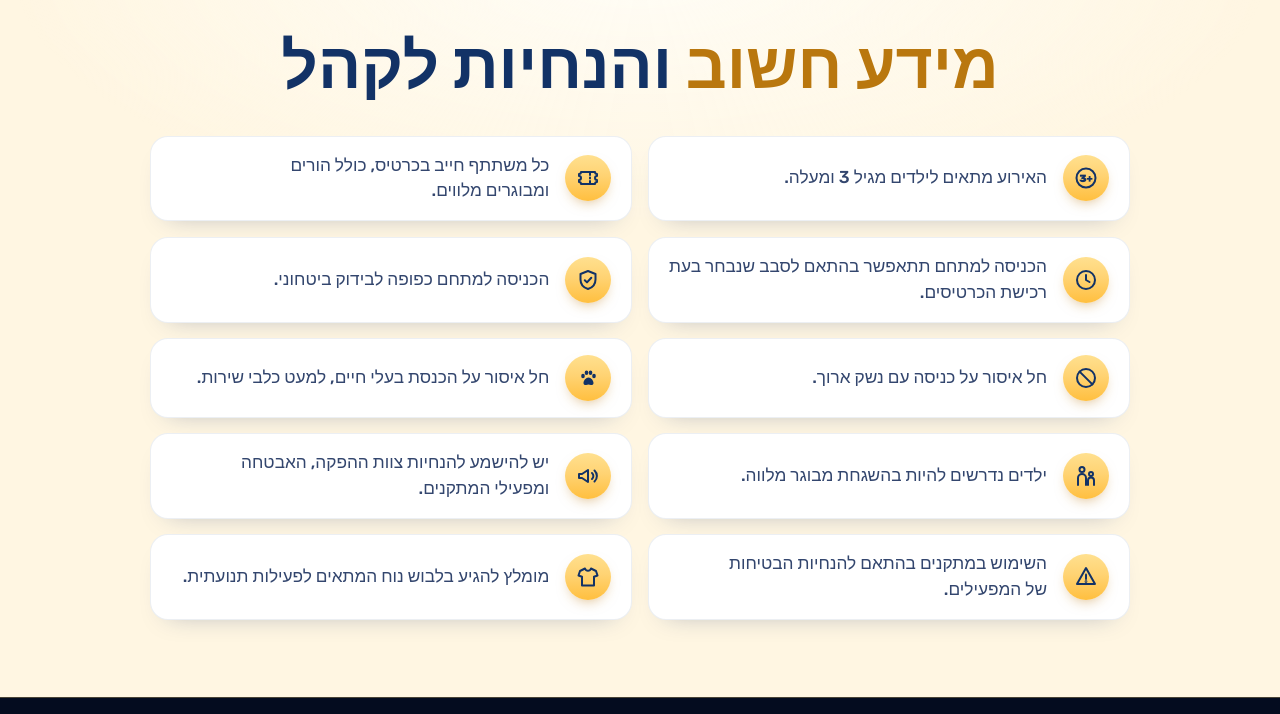
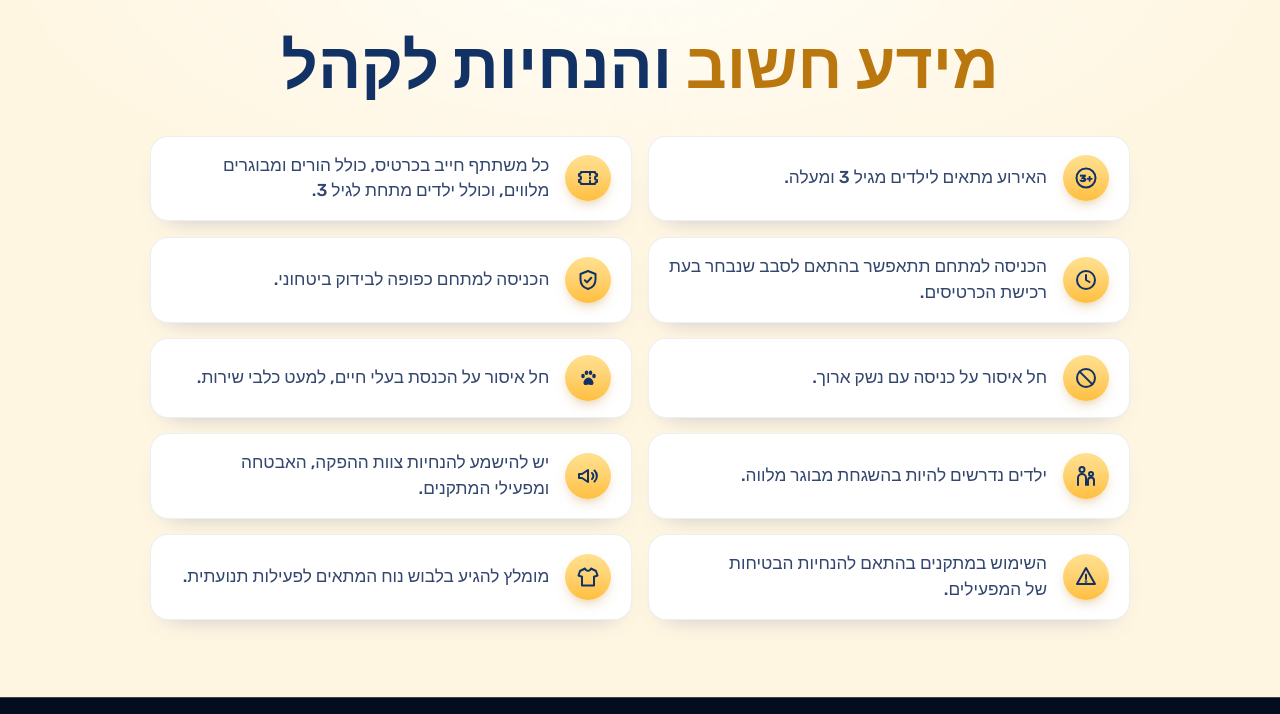
Before and after one commit to Gal-Fadlon/hanukkah-beersheva, a plain HTML site: page index.html in a window 1280 px wide. Shown: the part 2600-3314 px from the top of the page. Drawn offline with Linux system fonts and the light colour scheme; a web font is replaced by a local one.

Commit message:
Ticket required also for children under 3

```diff
--- a/index.html
+++ b/index.html
@@ -385,7 +385,7 @@ footer{background:#040c1f;border-top:1px solid rgba(255,211,115,.28);padding:34p
     <div class="info-head"><h2 id="info-title"><span>מידע חשוב</span> והנחיות לקהל</h2></div>
     <ul class="rules" role="list">
       <li><span class="ic"><svg aria-hidden="true"><use href="#r-age"/></svg></span>האירוע מתאים לילדים מגיל 3 ומעלה.</li>
-      <li><span class="ic"><svg aria-hidden="true"><use href="#r-ticket"/></svg></span>כל משתתף חייב בכרטיס, כולל הורים ומבוגרים מלווים.</li>
+      <li><span class="ic"><svg aria-hidden="true"><use href="#r-ticket"/></svg></span>כל משתתף חייב בכרטיס, כולל הורים ומבוגרים מלווים, וכולל ילדים מתחת לגיל 3.</li>
       <li><span class="ic"><svg aria-hidden="true"><use href="#r-time"/></svg></span>הכניסה למתחם תתאפשר בהתאם לסבב שנבחר בעת רכישת הכרטיסים.</li>
       <li><span class="ic"><svg aria-hidden="true"><use href="#r-shield"/></svg></span>הכניסה למתחם כפופה לבידוק ביטחוני.</li>
       <li><span class="ic"><svg aria-hidden="true"><use href="#r-ban"/></svg></span>חל איסור על כניסה עם נשק ארוך.</li>
```
